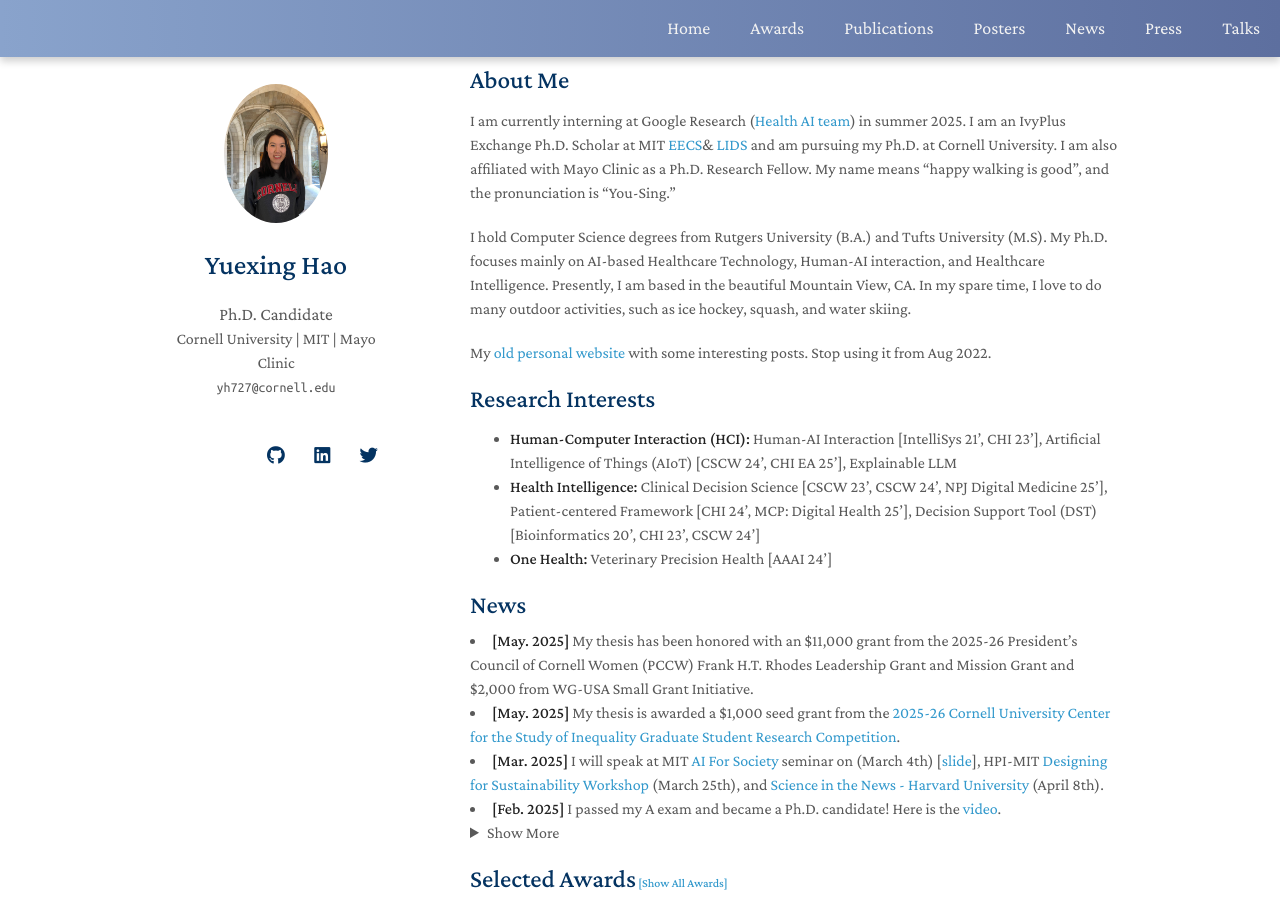
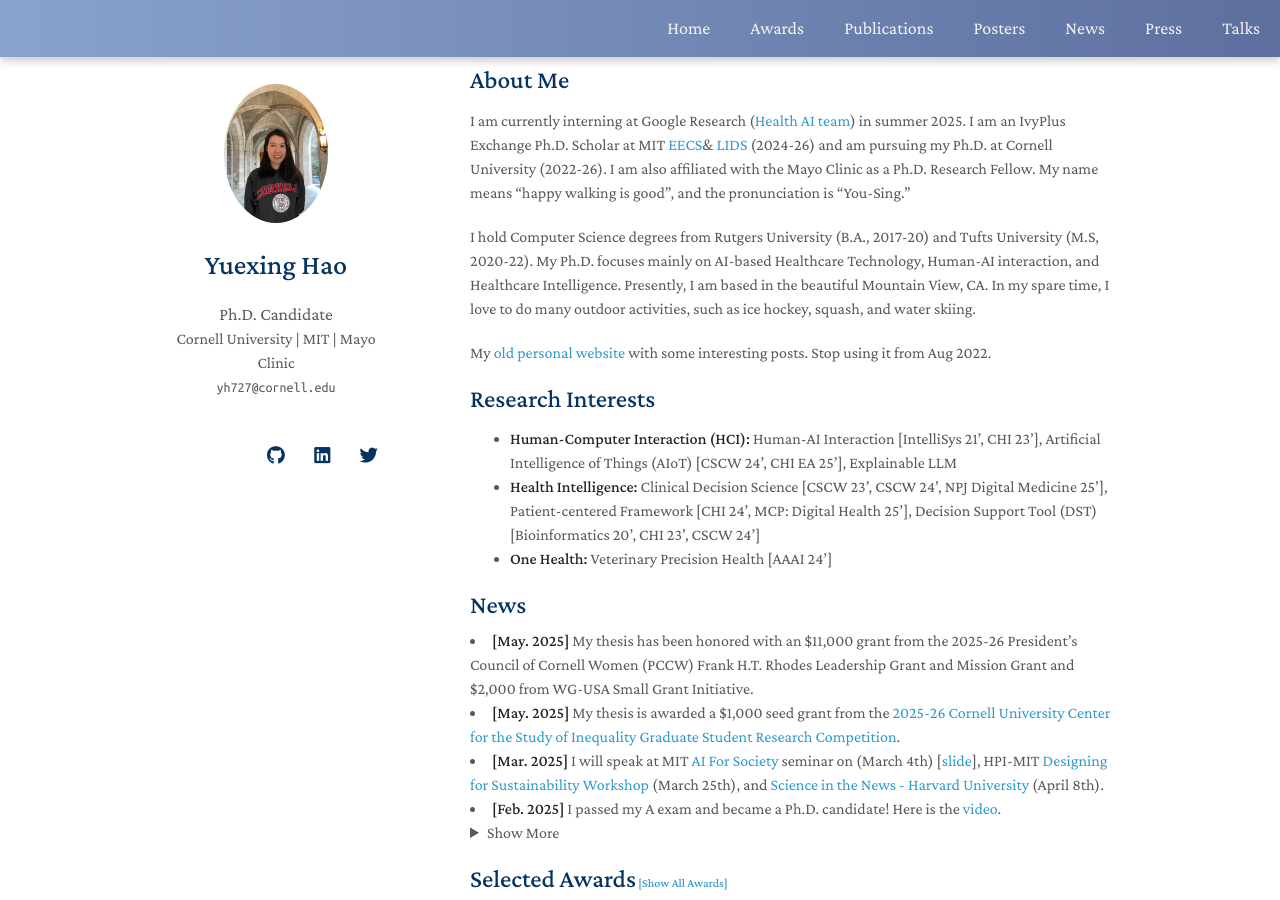
Before and after one commit to YuexingHao/Yuexing-Hao, a Jekyll site: the page built from index.md, in a window 1280 px wide and 900 px high. Built offline with Jekyll 4.4.1, drawn with Linux system fonts in a browser that asks for light colours; nearby versions of some CDN libraries; a style sheet for code colours, icons or effects is not loaded; our own code applies the rules of GitHub Pages for plain Markdown files.

Commit message:
Update index.md

```diff
--- a/index.md
+++ b/index.md
@@ -4,9 +4,9 @@
 
 ## About Me
 
-I am currently interning at Google Research ([Health AI team](https://health.google/)) in summer 2025. I am an IvyPlus Exchange Ph.D. Scholar at MIT [EECS](https://www.eecs.mit.edu/)& [LIDS](https://lids.mit.edu/) and am pursuing my Ph.D. at Cornell University. I am also affiliated with Mayo Clinic as a Ph.D. Research Fellow. My name means "happy walking is good", and the pronunciation is "You-Sing."
+I am currently interning at Google Research ([Health AI team](https://health.google/)) in summer 2025. I am an IvyPlus Exchange Ph.D. Scholar at MIT [EECS](https://www.eecs.mit.edu/)& [LIDS](https://lids.mit.edu/) (2024-26) and am pursuing my Ph.D. at Cornell University (2022-26). I am also affiliated with the Mayo Clinic as a Ph.D. Research Fellow. My name means "happy walking is good", and the pronunciation is "You-Sing."
 
-I hold Computer Science degrees from Rutgers University (B.A.) and Tufts University (M.S). My Ph.D. focuses mainly on AI-based Healthcare Technology, Human-AI interaction, and Healthcare Intelligence. Presently, I am based in the beautiful Mountain View, CA. In my spare time, I love to do many outdoor activities, such as ice hockey, squash, and water skiing.
+I hold Computer Science degrees from Rutgers University (B.A., 2017-20) and Tufts University (M.S, 2020-22). My Ph.D. focuses mainly on AI-based Healthcare Technology, Human-AI interaction, and Healthcare Intelligence. Presently, I am based in the beautiful Mountain View, CA. In my spare time, I love to do many outdoor activities, such as ice hockey, squash, and water skiing.
 
 My [old personal website](https://1135100136.wixsite.com/yuexinghao/blog) with some interesting posts. Stop using it from Aug 2022.
 
```
